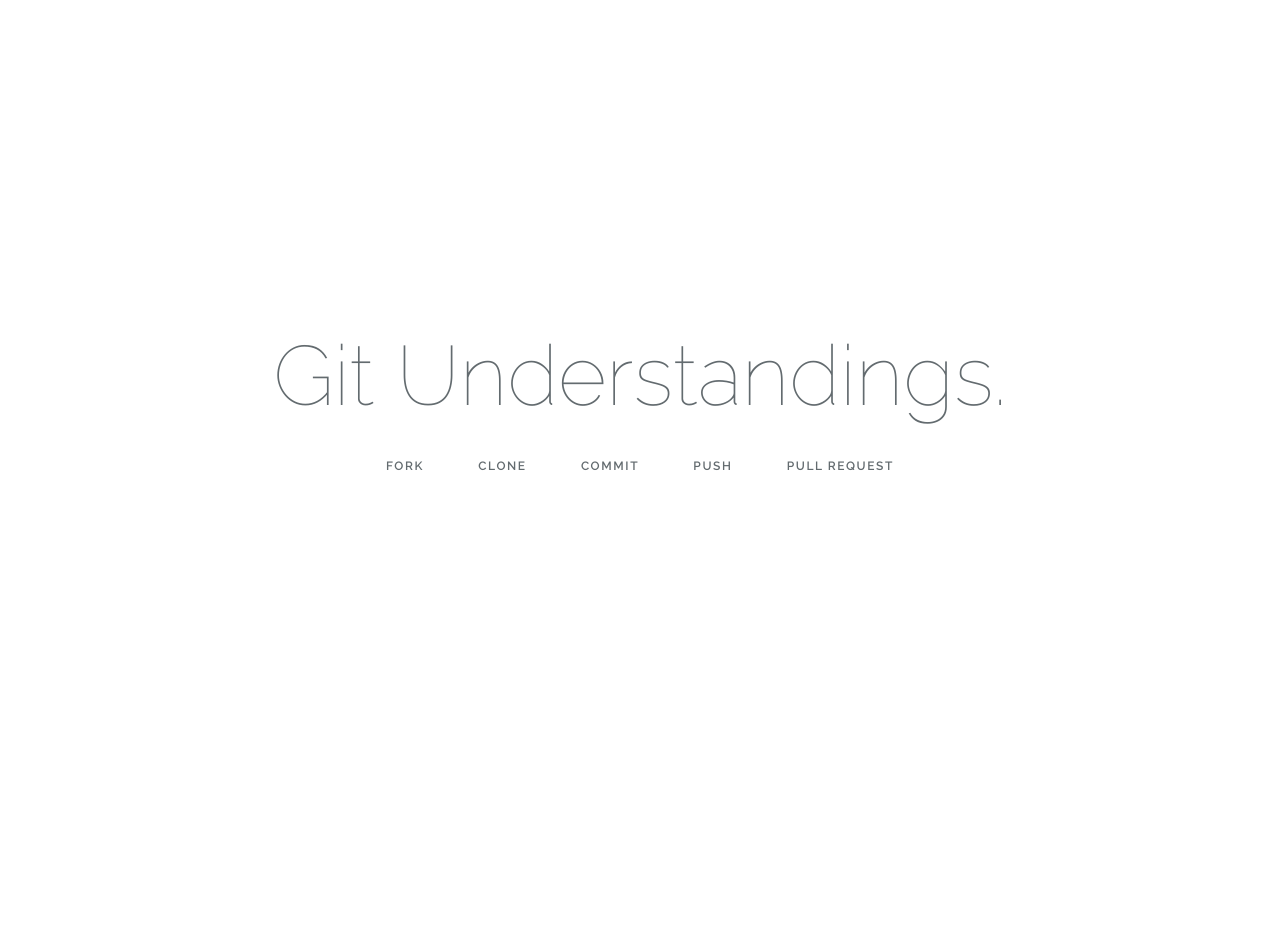
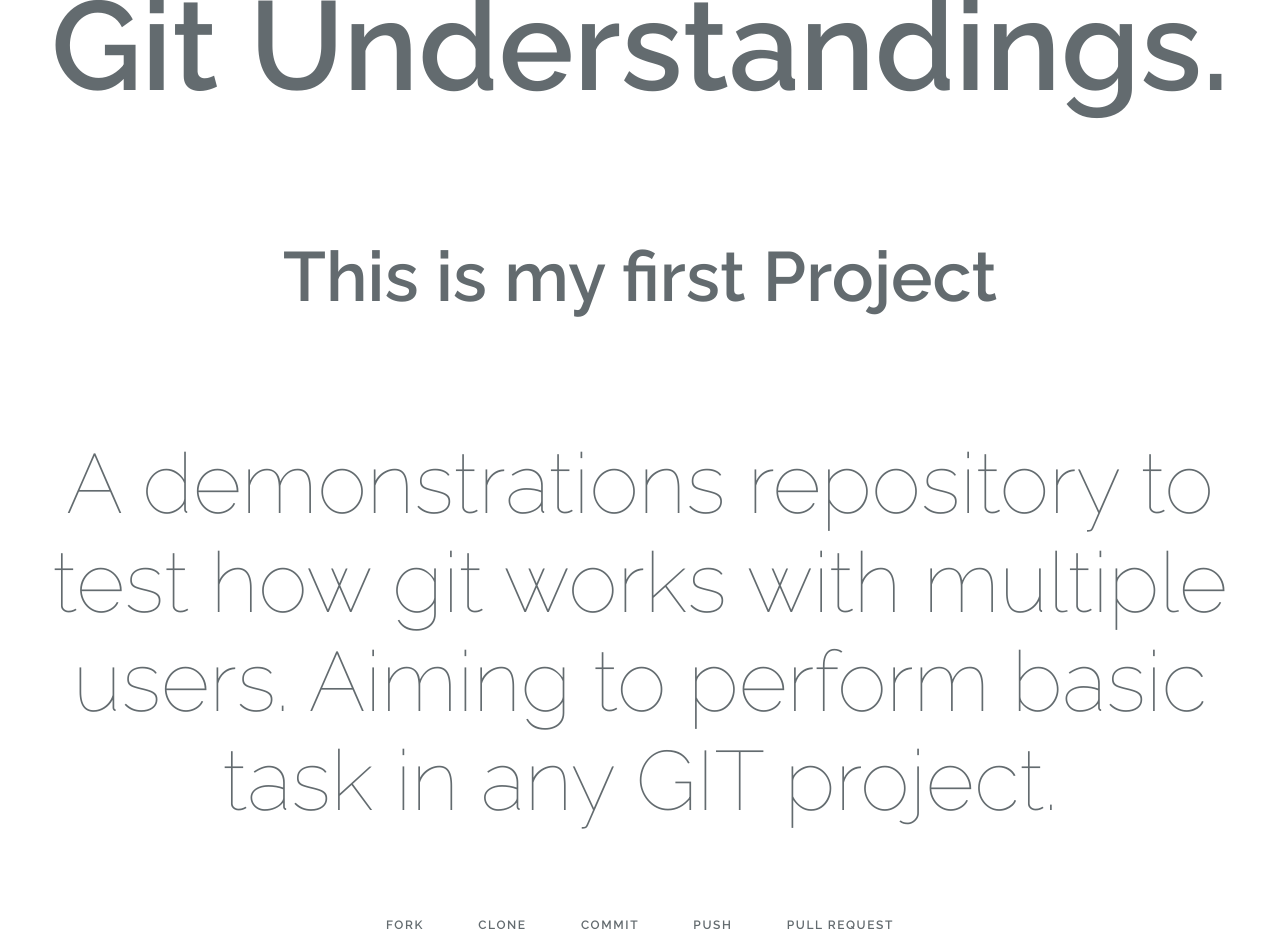
Before and after one commit to aim-laravel/understading, a plain HTML site: page index.html in a window 1280 px wide. Before the commit the page ends 800 px from the top, so only its background shows below. Drawn offline with Linux system fonts and the light colour scheme.

Commit message:
new Updates

```diff
--- a/index.html
+++ b/index.html
@@ -17,7 +17,9 @@
         <div class="flex-center position-ref full-height">
             <div class="content">
                 <div class="title m-b-md">
-                    Git Understandings.
+                    <h2>Git Understandings.</h2>
+					<h5>This is my first Project</h5>
+					<p>A demonstrations repository to test how git works with multiple users. Aiming to perform basic task in any GIT project.</p>
                 </div>
 
                 <div class="links">
```
